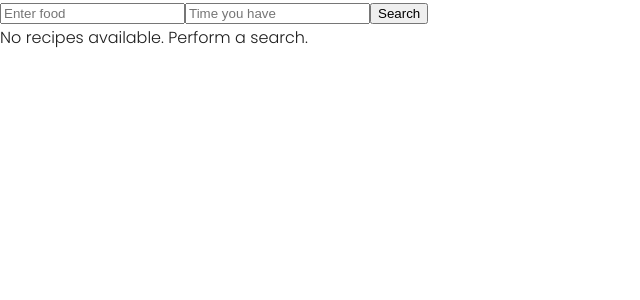
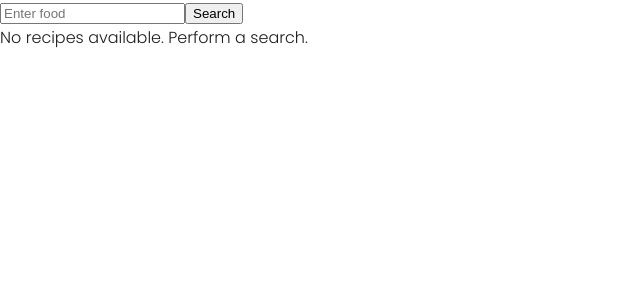
Before and after one commit to boyandmtrv/FastBite, a React (Vite) app in the folder fastbite/: page /allRecipes in a window 1280 px wide. Shown: the top 300 px of the page, without its empty margins (0-640 px from the left). Built offline with nearby package versions, Linux system fonts and the light colour scheme.

Commit message:
Refactored standard Search component

```diff
--- a/fastbite/src/components/search/Search.jsx
+++ b/fastbite/src/components/search/Search.jsx
@@ -1,17 +1,16 @@
 import { useState } from "react";
 
-const Search = ({
+const TimeSearch = ({
     query,
     setQuery,
     onSubmit
 }) => {
 
-    const [maxTime, setMaxTime] = useState('');
 
     const handleSearch = (e) => {
         e.preventDefault();
 
-        onSubmit(query, maxTime);
+        onSubmit(query);
     };
 
     return (
@@ -23,12 +22,6 @@
                     value={query}
                     onChange={(e) => setQuery(e.target.value)}
                 />
-                 <input
-                    type="number"
-                    placeholder='Time you have'
-                    value={maxTime}
-                    onChange={(e) => setMaxTime(e.target.value)}
-                />
                 <input
                     type="submit"
                     value="Search"
@@ -39,4 +32,4 @@
     )
 };
 
-export default Search;
+export default TimeSearch;
```
